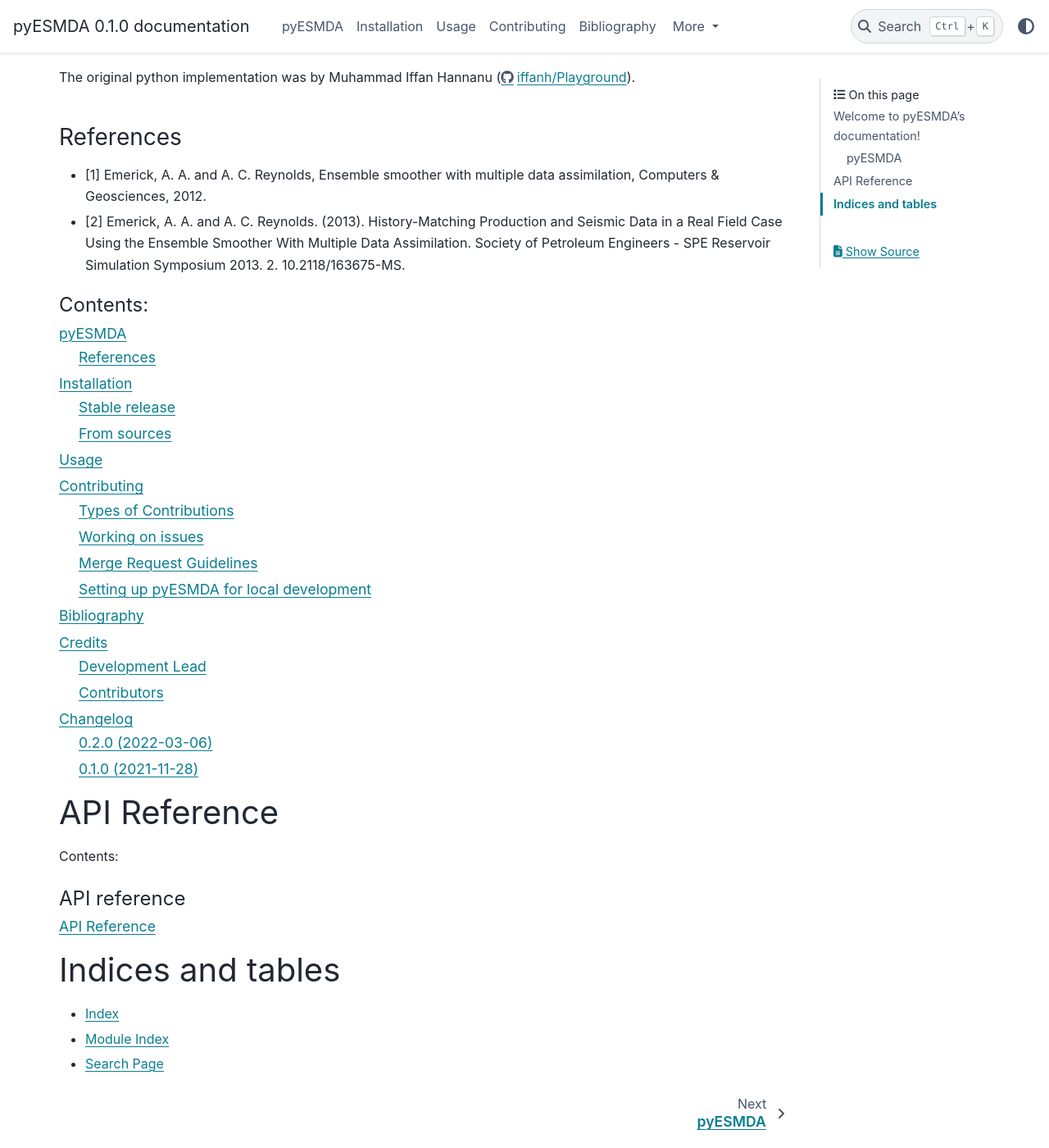
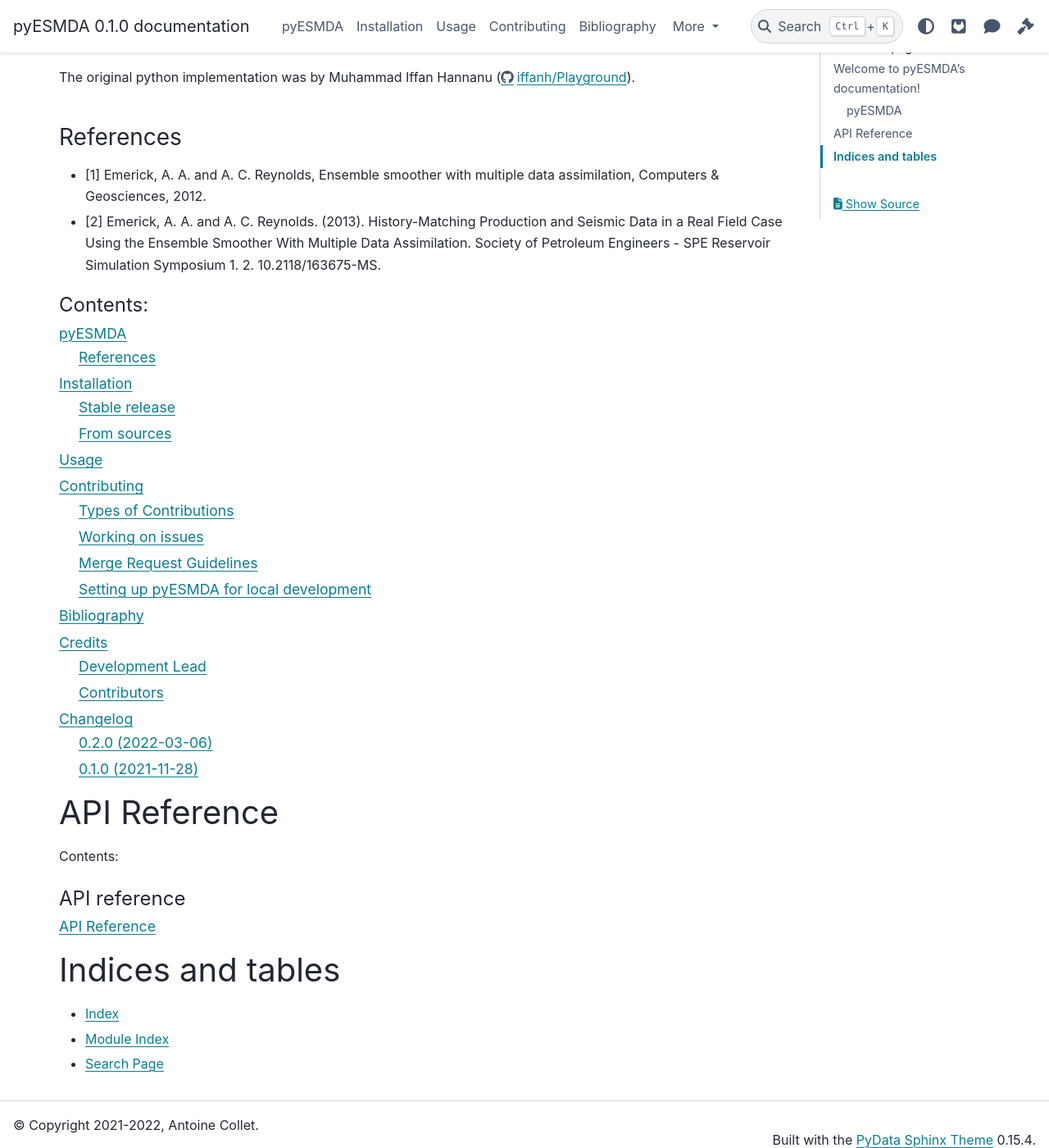
Before and after one commit to antoinecollet5/pyesmda, a Sphinx documentation site: the page built from docs/source/index.rst, in a window 1280 px wide and 1400 px high, scrolled down 382 px. Shown: the whole window at 82% size. Built offline with Sphinx 7.4.7 and the PyData theme 0.15.4, drawn with Linux system fonts in a browser that asks for light colours; some of the changed text lies outside the part shown.

Commit message:
DOCS: Update links and badges

```diff
--- a/README.rst
+++ b/README.rst
@@ -19,15 +19,20 @@
     :target: https://gitlab.com/antoinecollet5/pyesmda/pipelines/
     :alt: Coverage
 
+.. image:: https://app.codacy.com/project/badge/Grade/bc4d1a8a1f574273a053a32d44931c00
+    :target: https://www.codacy.com/gl/antoinecollet5/pyesmda/dashboard?utm_source=gitlab.com&amp;utm_medium=referral&amp;utm_content=antoinecollet5/pyesmda&amp;utm_campaign=Badge_Grade
+    :alt: codacy
+
 .. image:: https://readthedocs.org/projects/pyesmda/badge/?version=latest
-        :target: https://pyesmda.readthedocs.io/en/latest/?badge=latest
-        :alt: Documentation Status
+    :target: https://pyesmda.readthedocs.io/en/latest/?badge=latest
+    :alt: Documentation Status
 
 .. image:: https://img.shields.io/badge/License-MIT license-blue.svg
     :target: https://gitlab.com/antoinecollet5/pyesmda/-/blob/master/LICENSE
 
-
-
+.. image:: https://img.shields.io/badge/code%20style-black-000000.svg?style=flat
+    :target: https://github.com/psf/black
+    :alt: Black
 
 
 Python Ensemble Smoother with Multiple Data Assimilations
@@ -50,4 +55,4 @@
   Production and Seismic Data in a Real Field Case Using the Ensemble
   Smoother With Multiple Data Assimilation. Society of Petroleum
   Engineers - SPE Reservoir Simulation Symposium
-  2013. 2. 10.2118/163675-MS.
+  1.    2. 10.2118/163675-MS.
--- a/docs/source/conf.py
+++ b/docs/source/conf.py
@@ -108,7 +108,7 @@
 # General information about the project.
 project = 'pyESMDA'
 author = pyesmda.__author__
-copyright = '2021-{datetime.datetime.today().year}, {author}'
+copyright = f"2021-{datetime.datetime.today().year}, {author}"
 
 
 # The version info for the project you're documenting, acts as replacement
@@ -176,7 +176,29 @@
 # Theme options are theme-specific and customize the look and feel of a theme
 # further.  For a list of options available for each theme, see the
 # documentation.
-#html_theme_options = {}
+#
+html_theme_options = {
+    # "google_analytics_id": "UA-140243896-1",
+    "show_prev_next": False,
+    "gitlab_url": "https://gitlab.com/antoinecollet5/pyesmda/",
+    "icon_links": [
+        {
+            "name": "Support",
+            "url": "https://gitlab.com/antoinecollet5/pyesmda/-/issues",
+            "icon": "fa fa-comment fa-fw",
+        },
+        {
+            "name": "Contributing",
+            "url": "https://gitlab.com/antoinecollet5/pyesmda/CONTRIBUTING.rst",
+            "icon": "fa fa-gavel fa-fw",
+        },
+        # {
+        #     "name": "The Paper",
+        #     "url": "https://doi.org/10.21105/joss.01450",
+        #     "icon": "fa fa-file-text fa-fw",
+        # },
+    ],
+}
 
 # Add any paths that contain custom themes here, relative to this directory.
 #html_theme_path = []
@@ -261,7 +283,6 @@
 # The name of a javascript file (relative to the configuration directory) that
 # implements a search results scorer. If empty, the default will be used.
 #html_search_scorer = 'scorer.js'
-
 
 # -- Options for HTMLHelp output ---------------------------------------
 
```
